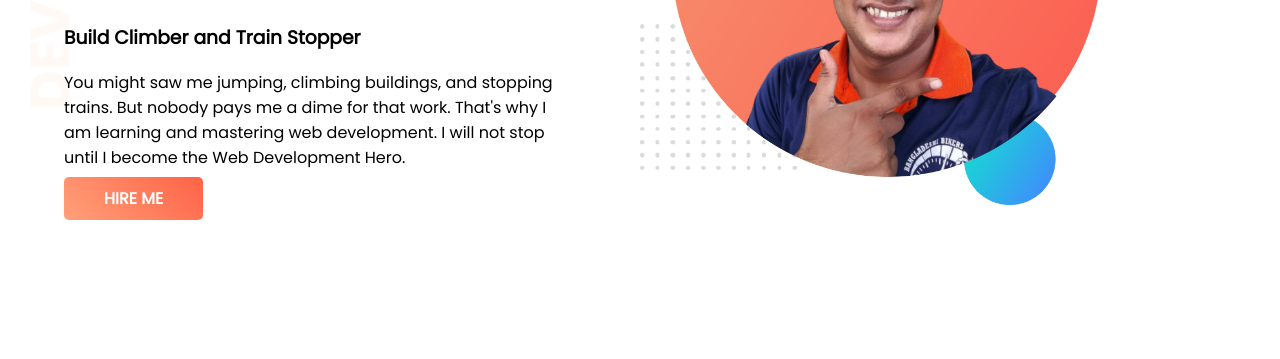
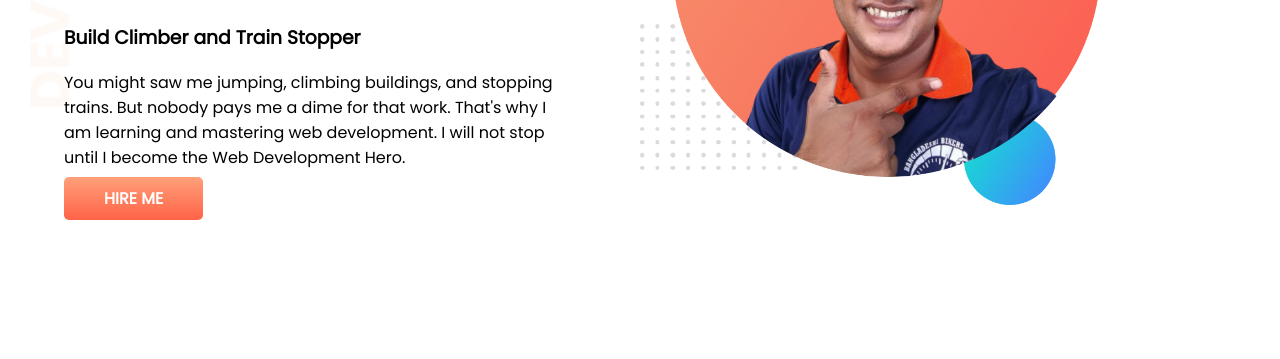
Before and after one commit to TitasKanti/developer-portfolio, a plain HTML site: page index.html in a window 1280 px wide. Shown: the part 252-611 px from the top of the page. Drawn offline with Linux system fonts and the light colour scheme.

Commit message:
indentetion correction

```diff
--- a/style.css
+++ b/style.css
@@ -4,9 +4,9 @@ body{
 }
 h1{
     font-size: 50px;
-    h2{
-        font-size: 40px;
-    }
+h2{
+    font-size: 40px;
+}
 }
 .clrorange{
     color:orange;
@@ -24,7 +24,7 @@ h1{
 }
 .link-button{
     text-decoration: none;
-    background-image: linear-gradient(45deg, lightsalmon, tomato);
+    background-image: linear-gradient(lightsalmon, tomato);
     padding: 10px 40px;
     color: white;
     font-weight: 700;
```
